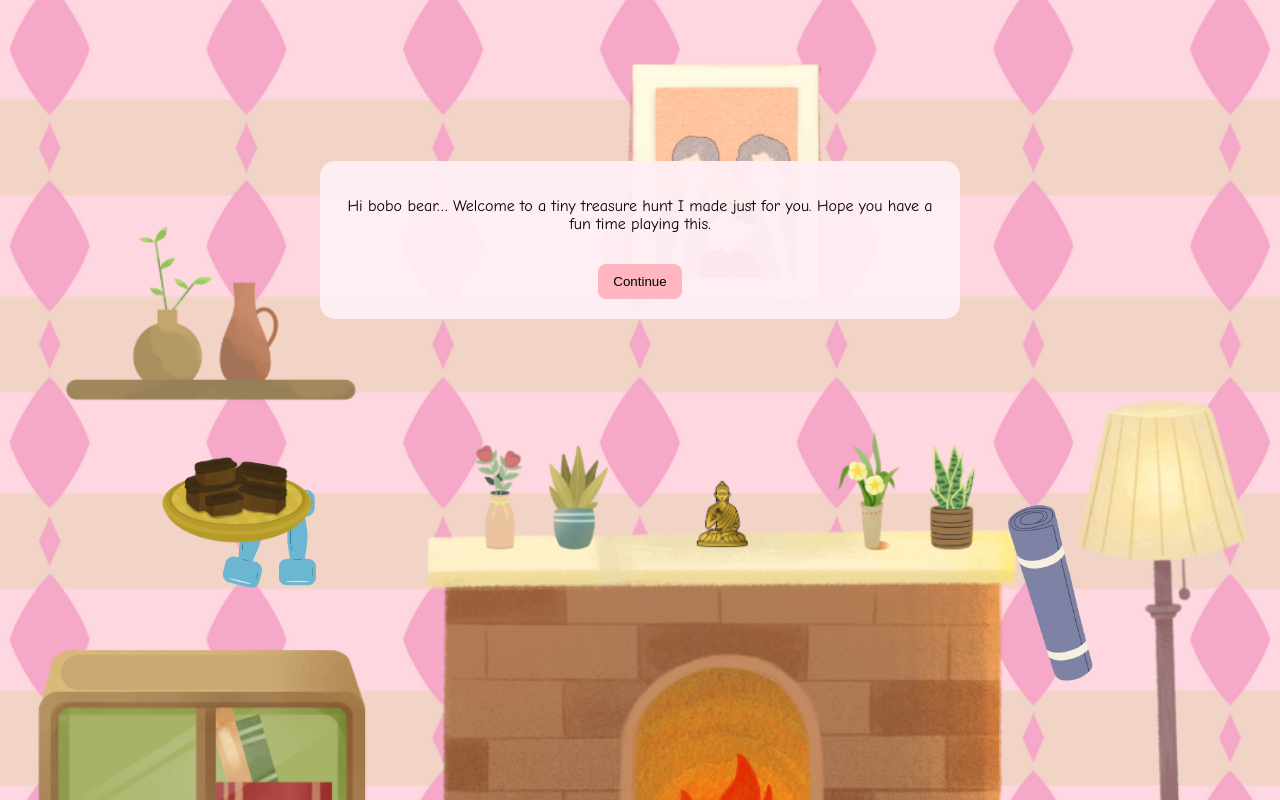
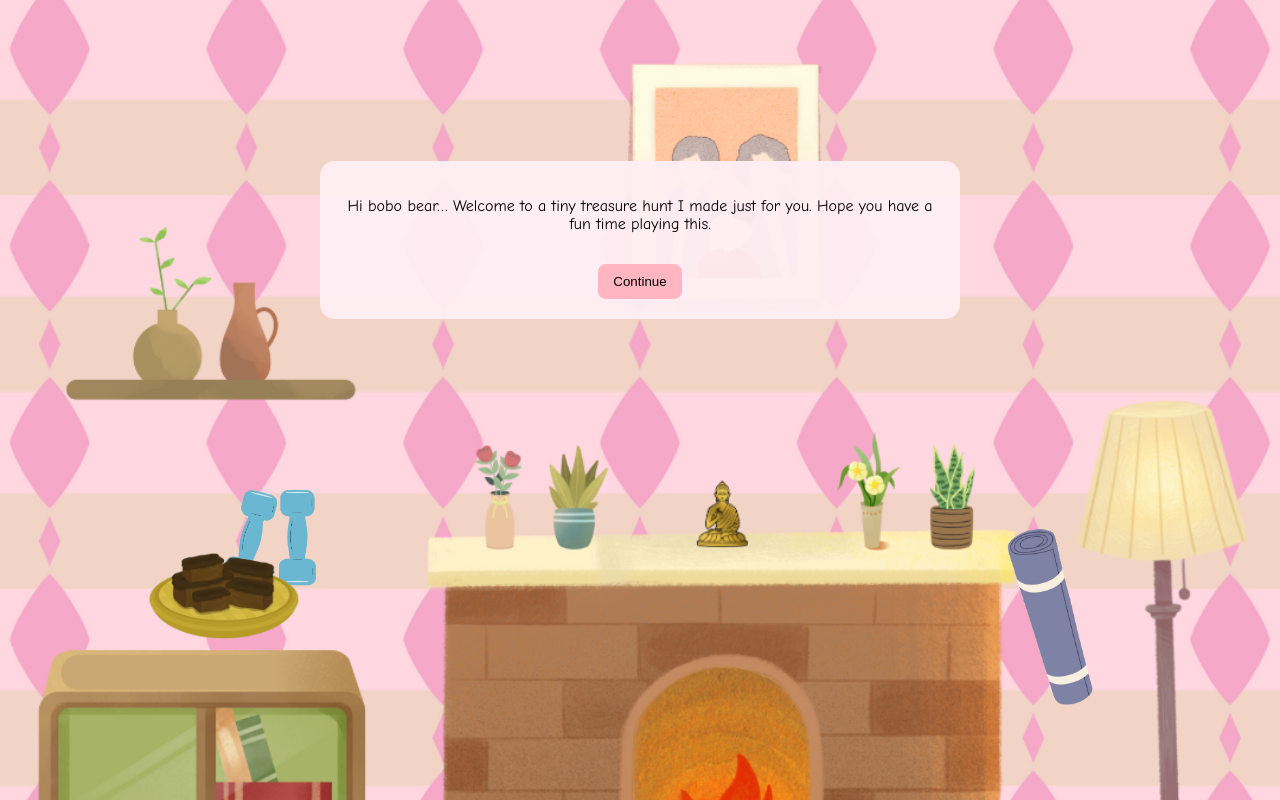
Before and after one commit to sampadashakya/Mini-Treasure-Hunt, a plain HTML site: page index.html in a window 1280 px wide. Both pictures are taken after a click on the button "Start Game". Drawn offline with Linux system fonts and the light colour scheme.

Commit message:
Update style.css

```diff
--- a/style.css
+++ b/style.css
@@ -33,7 +33,7 @@ body, html {
     width: 10%;
     height: auto;
     left: 77%;
-    top: 60%;       /* 1 inch above previous */
+    top: 63%;       /* 1 inch above previous */
 }
 
 /* Dumbbell */
@@ -48,8 +48,8 @@ body, html {
 #brownie {
     width: 13%;
     height: auto;
-    left: 12%;      /* 3 cm right of previous */
-    top: 44%;       /* 2 cm up */
+    left: 11%;      /* 3 cm right of previous */
+    top: 56%;
 }
 
 /* Notes */
```
